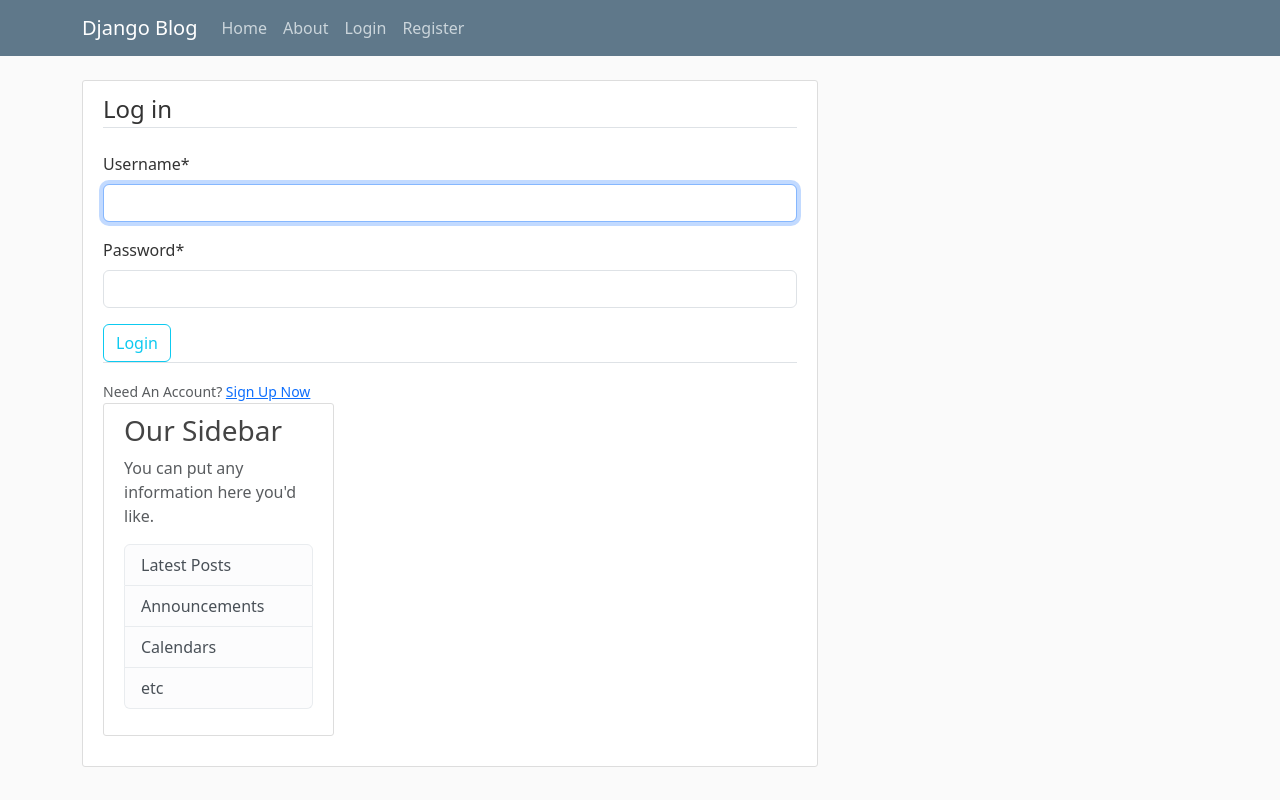
After one commit to AlexKNT/djangoBlogApp, a Django app: page /login/ in a window 1280 px wide. The commit adds this page. Run offline with Django 5.2, Linux system fonts and the light colour scheme; some libraries are stand-ins or nearby versions.

Commit message:
login logout

```diff
--- a/blog/templates/blog/base.html
+++ b/blog/templates/blog/base.html
@@ -32,8 +32,13 @@
               </div>
               <!-- Navbar Right Side -->
               <div class="navbar-nav">
-                <a class="nav-item nav-link" href="#">Login</a>
-                <a class="nav-item nav-link" href="#">Register</a>
+                {% if user.is_authenticated %}
+                  <a class="nav-item nav-link" href="{% url 'profile' %}">Profile</a>
+                  <a class="nav-item nav-link" href="{% url 'logout' %}">Logout</a>
+                {% else %}
+                  <a class="nav-item nav-link" href="{% url 'login' %}">Login</a>
+                  <a class="nav-item nav-link" href="{% url 'register' %}">Register</a>
+                {% endif %}
               </div>
             </div>
           </div>
--- a/djangoBlogApp/settings.py
+++ b/djangoBlogApp/settings.py
@@ -127,3 +127,6 @@ DEFAULT_AUTO_FIELD = 'django.db.models.BigAutoField'
 
 CRISPY_ALLOWED_TEMPLATE_PACKS = "bootstrap4"
 CRISPY_TEMPLATE_PACK = 'bootstrap4'
+
+LOGIN_REDIRECT_URL = 'blog-home'
+LOGIN_URL = 'login'
--- a/djangoBlogApp/urls.py
+++ b/djangoBlogApp/urls.py
@@ -15,11 +15,15 @@ Including another URLconf
     2. Add a URL to urlpatterns:  path('blog/', include('blog.urls'))
 """
 from django.contrib import admin
+from django.contrib.auth import views as auth_views
 from django.urls import path, include
 from users import views as user_views
 
 urlpatterns = [
     path('admin/', admin.site.urls),
     path('register/', user_views.register, name='register'),
+    path('profile/', user_views.profile, name='profile'),
+    path('login/', auth_views.LoginView.as_view(template_name='users/login.html'), name='login'),
+    path('logout/', auth_views.LogoutView.as_view(template_name='users/logout.html'), name='logout'),
     path('', include('blog.urls')),
 ]
--- /dev/null
+++ b/users/templates/users/login.html
@@ -0,0 +1,21 @@
+{% extends "blog/base.html" %}
+{% load crispy_forms_tags %}
+{% block content %}
+    <div class="content-section">
+        <form method="POST">
+            {% csrf_token %}
+            <fieldset class="form-group">
+                <legend class="border-bottom mb-4">Log in</legend>
+                {{ form|crispy }}
+            </fieldset>
+            <div class="form-group">
+                <button class="btn btn-outline-info" type="submit">Login</button>
+            </div>
+        </form>
+        <div class="border-top pt-3">
+            <small class="text-muted">
+                Need An Account? <a class="ml-2" href="{% url 'register' %}">Sign Up Now</a>
+            </small>
+        </div>
+    <div>
+{% endblock %}
--- /dev/null
+++ b/users/templates/users/profile.html
@@ -0,0 +1,5 @@
+{% extends "blog/base.html" %}
+{% load crispy_forms_tags %}
+{% block content %}
+    <h1>{{ user.username }}</h1>
+{% endblock %}
--- a/users/templates/users/register.html
+++ b/users/templates/users/register.html
@@ -14,7 +14,7 @@
         </form>
         <div class="border-top pt-3">
             <small class="text-muted">
-                Already Have An Account? <a class="ml-2" href="#">Sign In</a>
+                Already Have An Account? <a class="ml-2" href="{% url 'login' %}">Sign In</a>
             </small>
         </div>
     <div>
```
Also changed, not shown: users/templates/users/logout.html (added, +9 -0 lines), users/views.py (+7 -2 lines).
